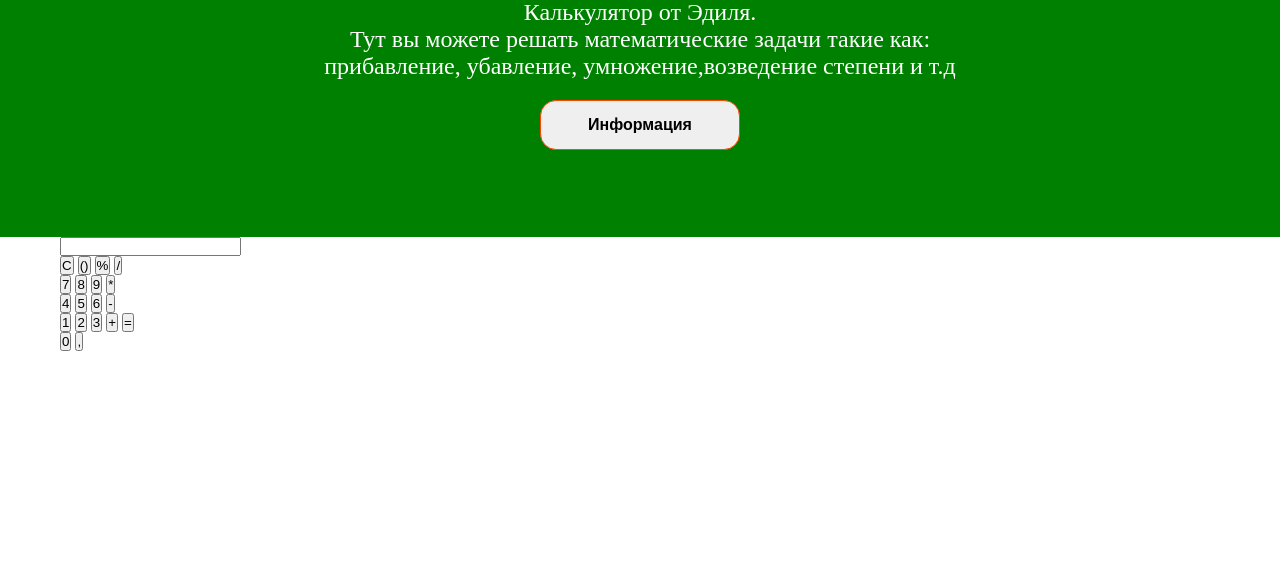
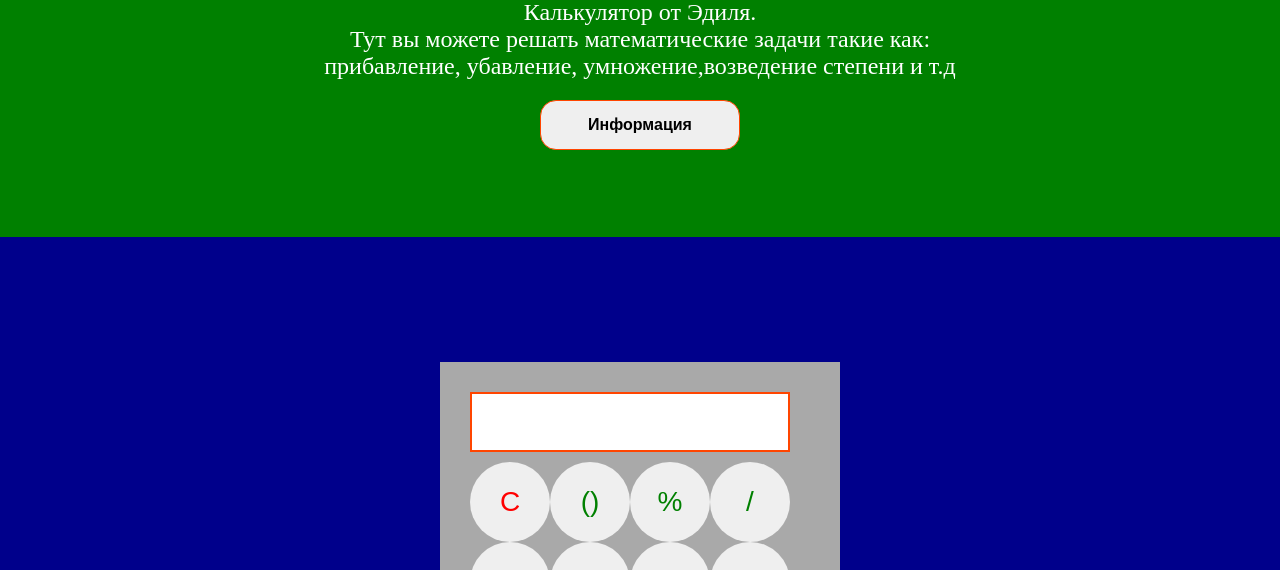
Before and after one commit to edilmazhitov/HTML-SCSS-JS---Calculator, a website: page index.html in a window 1280 px wide. Shown: the part 223-793 px from the top of the page. Drawn offline with nearby package versions, Linux system fonts and the light colour scheme; files that its build step writes are made by us from their sources.

Commit message:
Style: calculator

```diff
--- a/index.html
+++ b/index.html
@@ -73,12 +73,12 @@
     </section>
     <section class="calculator">
       <div class="container">
-        <input type="text" class="calculator__summer">
         <div class="calculator__block">
+          <input type="text" class="calculator__summer">
           <div class="calculator__box">
             <button class="calculator__btn-clear">C</button>
-            <button class="calculator__btn">()</button>
-            <button class="calculator__btn">%</button>
+            <button class="calculator__btn-functional">()</button>
+            <button class="calculator__btn-functional">%</button>
             <button class="calculator__btn-functional">/</button>
           </div>
           <div class="calculator__box">
@@ -94,15 +94,15 @@
             <button class="calculator__btn-functional" id="minus">-</button>
           </div>
           <div class="calculator__box">
-            <button class="calculator__btn" id="1">1</button>
-            <button class="calculator__btn" id="2">2</button>
-            <button class="calculator__btn" id="3">3</button>
+            <button class="calculator__btn" id="one">1</button>
+            <button class="calculator__btn" id="two">2</button>
+            <button class="calculator__btn" id="tree">3</button>
             <button class="calculator__btn-functional" id="plus">+</button>
-            <button class="calculator__btn-result" id="result">=</button>
           </div>
           <div class="calculator__box">
-            <button class="calculator__btn" id="0">0</button>
+            <button class="calculator__btn" id="zero">0</button>
             <button class="calculator__btn" id="comma">,</button>
+            <button class="calculator__btn-result" id="result">=</button>
           </div>
         </div>
       </div>
--- a/styles/_calculator.scss
+++ b/styles/_calculator.scss
@@ -1,30 +1,73 @@
+@use "./abstracts" as *;
+
 .calculator {
-
+  align-items: center;
+  display: flex;
+  background-color: darkblue;
+  height: 800px;
 
   &__summer {
-
+    padding: 0 20px;
+    width: 320px;
+    height: 60px;
+    border: 2px solid orangered;
+    margin: 10px;
+    font-size: 24px;
   }
 
   &__block {
-
+    width: 400px;
+    height: 550px;
+    background-color: darkgrey;
+    padding: 20px 20px;
   }
 
   &__box {
-
+    column-gap: 0;
+    display: flex;
+    flex-wrap: nowrap;
+    margin-left: 10px;
   }
 
   &__btn {
+    @extend %btn-base;
 
-    &-function {
+    @include hover-supported {
+      background-color: orangered;
+      color: white;
+    }
 
+    &-functional {
+      @extend %btn-base;
+      color: green;
+
+      @include hover-supported {
+        background-color: green;
+        color: white;
+      }
     }
 
     &-clear {
+      @extend %btn-base;
+      color: red;
 
+      @include hover-supported {
+        background-color: red;
+        color: white;
+      }
     }
 
     &-result {
+      @extend %btn-base;
+      background-color: green;
+      color: white;
 
+      @include hover-supported {
+        background-color: white;
+        color: green;
+      }
     }
+
+
   }
 }
--- a/styles/abstracts/_index.scss
+++ b/styles/abstracts/_index.scss
@@ -1 +1,2 @@
 @forward "media";
+@forward "mixins";
--- /dev/null
+++ b/styles/abstracts/_mixins.scss
@@ -0,0 +1,9 @@
+%btn-base {
+  width: 80px;
+  height: 80px;
+  border-radius: 50%;
+  font-size: 28px;
+  border: none;
+
+
+}
```
